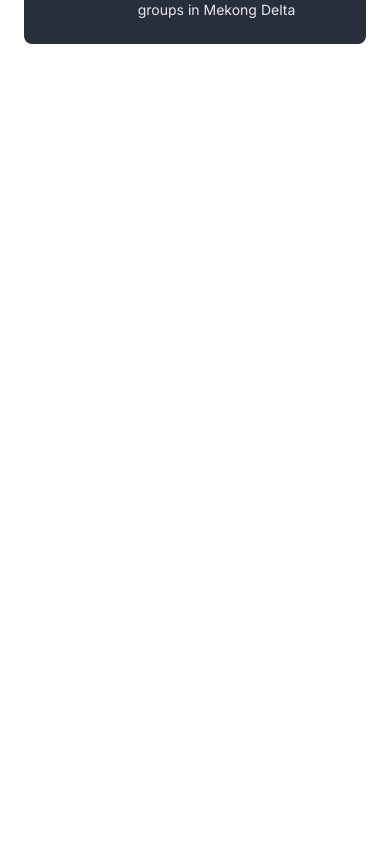
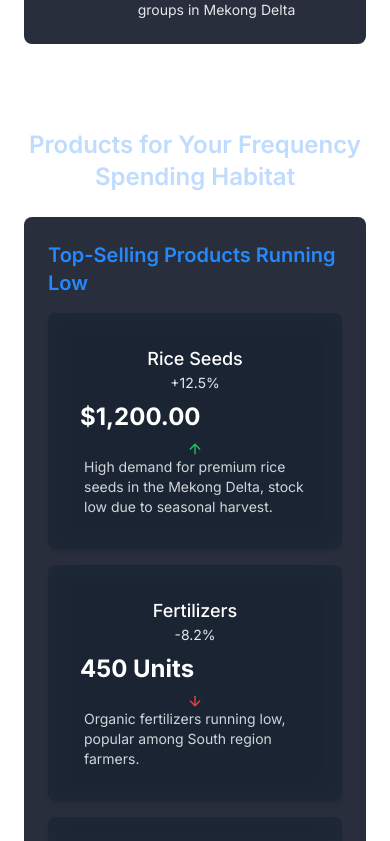
Before and after one commit to vbphuong/nextjs-dashboard, a Next.js app: page /dashboard in a window 390 px wide. Shown: the part 4621-5462 px from the top of the page. Before the commit the page ends 4689 px from the top, so only its background shows below. Built offline with nearby package versions, Linux system fonts and the light colour scheme; a web font is replaced by a local one.

Commit message:
doimaimotnguoi

```diff
--- a/app/dashboard/(overview)/page.tsx
+++ b/app/dashboard/(overview)/page.tsx
@@ -5,6 +5,7 @@ import AttitudeChart from '@/app/ui/dashboard/attitude-chart';
 import AttitudeFrequency from '@/app/ui/dashboard/attitude-frequency';
 import DemographicsCharts from '@/app/ui/dashboard/demographics-chart';
 import ProductsTable from '@/app/ui/dashboard/products-table';
+import SpendingHabitatTabs from '@/app/ui/dashboard/spending-habitat-tabs';
 
 // Animation variants for the heading (word-by-word)
 const headingVariants = {
@@ -45,6 +46,20 @@ const titleVariants = {
       ease: 'easeOut',
     },
   },
+};
+
+// Animation variants for the tabs
+const tabVariants = {
+  hidden: { opacity: 0, scale: 0.9 },
+  visible: (i: number) => ({
+    opacity: 1,
+    scale: 1,
+    transition: {
+      delay: i * 0.1,
+      duration: 0.5,
+      ease: 'easeOut',
+    },
+  }),
 };
 
 export default function DashboardPage() {
@@ -131,6 +146,17 @@ export default function DashboardPage() {
           </motion.h2>
           <DemographicsCharts />
           <ProductsTable />
+          <div className="h-[10vh]" /> {/* 10% height spacer */}
+          <motion.h2
+            className="text-2xl md:text-3xl font-semibold text-center text-blue-200 mb-6"
+            initial="hidden"
+            whileInView="visible"
+            viewport={{ once: true, amount: 0.2 }}
+            variants={titleVariants}
+          >
+            Products for Your Frequency Spending Habitat
+          </motion.h2>
+          <SpendingHabitatTabs />
         </div>
       </section>
     </div>
--- /dev/null
+++ b/app/ui/dashboard/spending-habitat-tabs.tsx
@@ -0,0 +1,142 @@
+'use client';
+
+import { useState, useEffect, useRef } from 'react';
+import { ArrowUp, ArrowDown } from 'lucide-react';
+import { motion } from 'framer-motion';
+
+const tabVariants = {
+    hidden: { opacity: 0, y: 20 },
+    visible: (i: number) => ({
+      opacity: 1,
+      y: 0,
+      transition: {
+        delay: i * 0.1,
+        duration: 0.3,
+      },
+    }),
+  };
+
+
+const tabsData = [
+  {
+    category: 'Top-Selling Products Running Low',
+    items: [
+      {
+        title: 'Rice Seeds',
+        metric: '$1,200.00',
+        change: '+12.5%',
+        icon: <ArrowUp className="h-4 w-4 text-green-500" />,
+        description: 'High demand for premium rice seeds in the Mekong Delta, stock low due to seasonal harvest.',
+      },
+      {
+        title: 'Fertilizers',
+        metric: '450 Units',
+        change: '-8.2%',
+        icon: <ArrowDown className="h-4 w-4 text-red-500" />,
+        description: 'Organic fertilizers running low, popular among South region farmers.',
+      },
+      {
+        title: 'Aquaculture Feed',
+        metric: '$750.00',
+        change: '+5.3%',
+        icon: <ArrowUp className="h-4 w-4 text-green-500" />,
+        description: 'Feed for shrimp farming in the Delta, limited supply due to supplier delays.',
+      },
+      {
+        title: 'Farm Tools',
+        metric: '300 Units',
+        change: '-3.5%',
+        icon: <ArrowDown className="h-4 w-4 text-red-500" />,
+        description: 'Hand tools for rice paddies, stock depleting in Middle region.',
+      },
+    ],
+  },
+  {
+    category: 'Discounted Products with High Demand',
+    items: [
+      {
+        title: 'Pesticides',
+        metric: '$500.00',
+        change: '+15.2%',
+        icon: <ArrowUp className="h-4 w-4 text-green-500" />,
+        description: 'Discounted pest control for rice fields, highly purchased in North region.',
+      },
+      {
+        title: 'Fish Nets',
+        metric: '600 Units',
+        change: '+10.8%',
+        icon: <ArrowUp className="h-4 w-4 text-green-500" />,
+        description: 'Affordable nets for aquaculture, popular among South female buyers.',
+      },
+      {
+        title: 'Irrigation Pumps',
+        metric: '$1,000.00',
+        change: '+7.9%',
+        icon: <ArrowUp className="h-4 w-4 text-green-500" />,
+        description: 'Discounted pumps for flood-prone Delta areas, high demand from 30-50 age group.',
+      },
+      {
+        title: 'Rice Bags',
+        metric: '800 Units',
+        change: '+6.4%',
+        icon: <ArrowUp className="h-4 w-4 text-green-500" />,
+        description: 'Bulk rice packaging on sale, widely bought by middle-income farmers.',
+      },
+    ],
+  },
+];
+
+export default function SpendingHabitatTabs() {
+  const [isVisible, setIsVisible] = useState(false);
+  const tabsRef = useRef<HTMLDivElement>(null);
+
+  useEffect(() => {
+    const observer = new IntersectionObserver(
+      ([entry]) => {
+        if (entry.isIntersecting) {
+          setIsVisible(true);
+          observer.disconnect();
+        }
+      },
+      { threshold: 0.2 }
+    );
+
+    if (tabsRef.current) {
+      observer.observe(tabsRef.current);
+    }
+
+    return () => observer.disconnect();
+  }, []);
+
+  return (
+    <div ref={tabsRef} className="bg-gray-900/90 backdrop-blur-md p-6 rounded-lg">
+      {tabsData.map((category, categoryIndex) => (
+        <div key={category.category} className="mb-6">
+          <h3 className="text-xl font-semibold text-blue-400 mb-4">{category.category}</h3>
+          <div className="grid grid-cols-1 sm:grid-cols-2 md:grid-cols-4 gap-4">
+            {category.items.map((item, itemIndex) => (
+              <motion.div
+                key={item.title}
+                className="bg-gray-800/80 backdrop-blur-md p-4 rounded-lg shadow-md text-white"
+                initial="hidden"
+                animate={isVisible ? 'visible' : 'hidden'}
+                custom={categoryIndex * 4 + itemIndex}
+                variants={tabVariants}
+              >
+                <div className="flex justify-between items-center mb-2">
+                  <h4 className="text-lg font-medium">{item.title}</h4>
+                  <span className="text-sm text-gray-200">{item.change}</span>
+                </div>
+                <div className="text-2xl font-bold mb-2">{item.metric}</div>
+                <div className="flex items-center text-sm text-gray-300">
+                  {item.icon}
+                  <span className="ml-1">{item.description}</span>
+                </div>
+              </motion.div>
+            ))}
+          </div>
+        </div>
+      ))}
+    </div>
+  );
+}
--- a/app/ui/global.css
+++ b/app/ui/global.css
@@ -181,6 +181,35 @@ input[type='number']::-webkit-outer-spin-button {
   }
 }
 
+@keyframes drawLine {
+  from {
+    stroke-dashoffset: 1000;
+  }
+  to {
+    stroke-dashoffset: 0;
+  }
+}
+
+@keyframes showPoints {
+  from {
+    opacity: 0;
+    transform: scale(0);
+  }
+  to {
+    opacity: 1;
+    transform: scale(1);
+  }
+}
+
+@keyframes grow {
+  from {
+    transform: scaleY(0);
+  }
+  to {
+    transform: scaleY(1);
+  }
+}
+
 @keyframes fadeIn {
   from {
     opacity: 0;
@@ -200,6 +229,17 @@ input[type='number']::-webkit-outer-spin-button {
   to {
     opacity: 1;
     transform: translateX(0);
+  }
+}
+
+@keyframes tabScale {
+  from {
+    opacity: 0;
+    scale: 0.9;
+  }
+  to {
+    opacity: 1;
+    scale: 1;
   }
 }
 
@@ -225,6 +265,10 @@ input[type='number']::-webkit-outer-spin-button {
   animation: slideIn 0.5s ease-out forwards;
 }
 
+.animate-tabScale {
+  animation: tabScale 0.5s ease-out forwards;
+}
+
 /* Dynamic delay classes for points */
 .animate-delay-0 { animation-delay: 1.5s; }
 .animate-delay-1 { animation-delay: 1.6s; }
```
